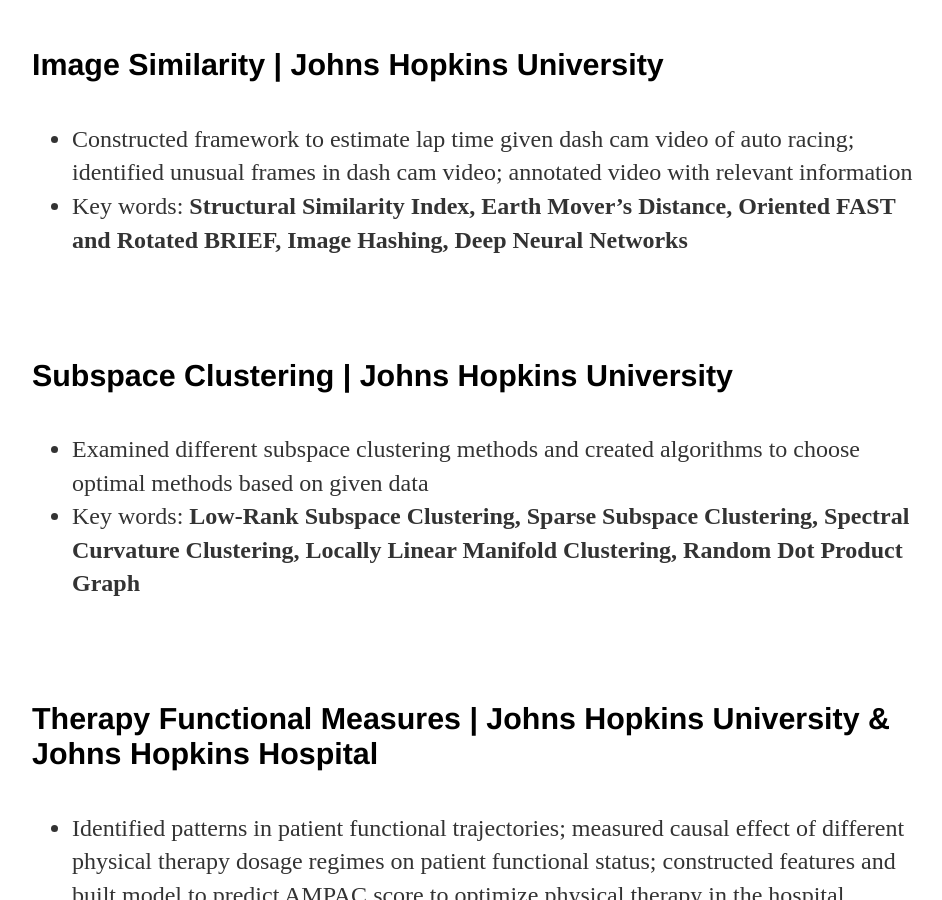
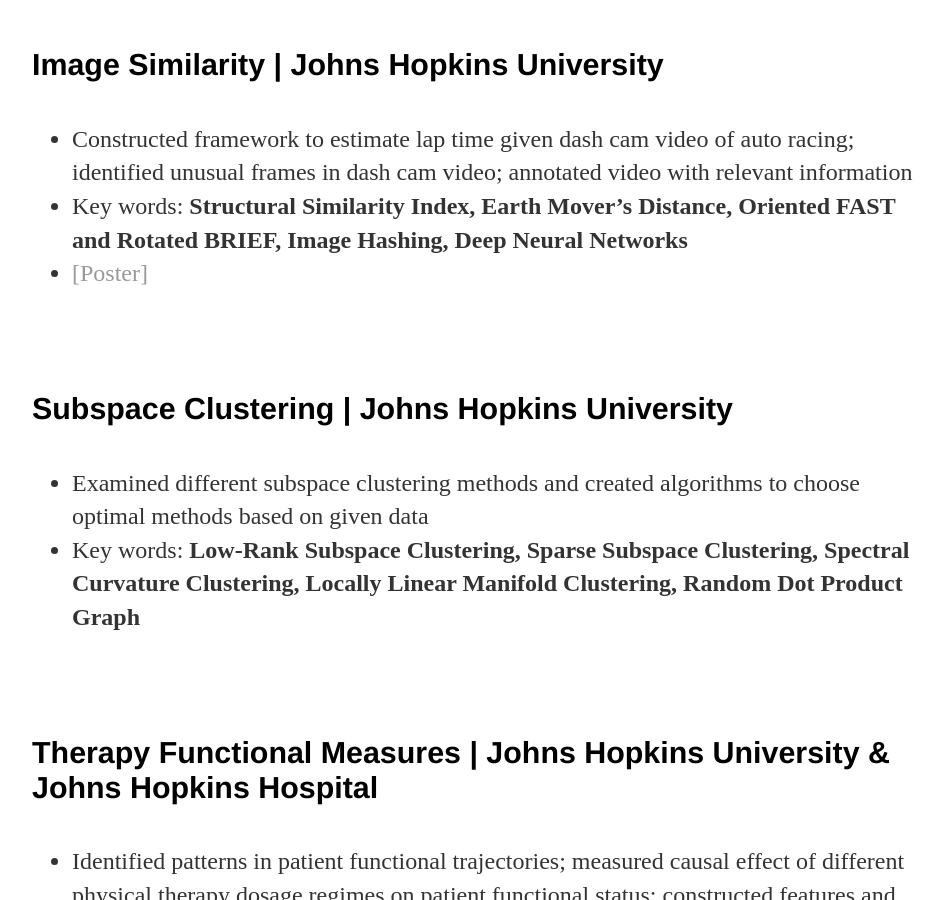
Before and after one commit to CongM/CongM.github.io, a Jekyll site: the page built from research/index.html, in a window 1280 px wide and 900 px high, scrolled down 559 px. Shown: the whole window, without its empty margins (160-1102 px from the left). Built offline with Jekyll 4.4.1, drawn with Linux system fonts in a browser that asks for light colours.

Commit message:
Update index.html

```diff
--- a/research/index.html
+++ b/research/index.html
@@ -17,6 +17,7 @@
 	<ul>
 		<li>Constructed framework to estimate lap time given dash cam video of auto racing; identified unusual frames in dash cam video; annotated video with relevant information</li>
 		<li>Key words: <b>Structural Similarity Index, Earth Mover’s Distance, Oriented FAST and Rotated BRIEF, Image Hashing, Deep Neural Networks</b></li>
+		<li><a href="/research/Dash Cam Video Analysis - Laptimes and Beyond.pdf">[Poster]</a></li>
 	</ul>
   <br><br>
   <h4>Subspace Clustering | Johns Hopkins University</h4>
```
